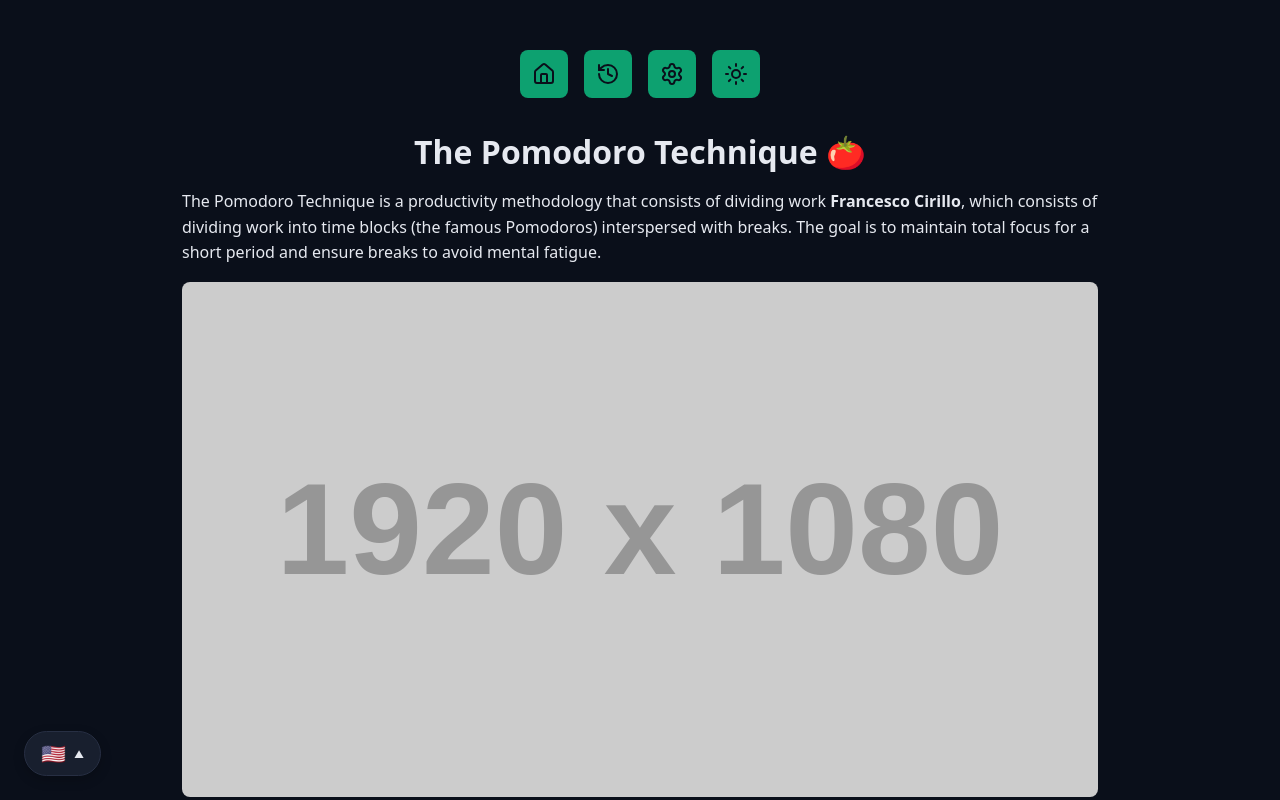
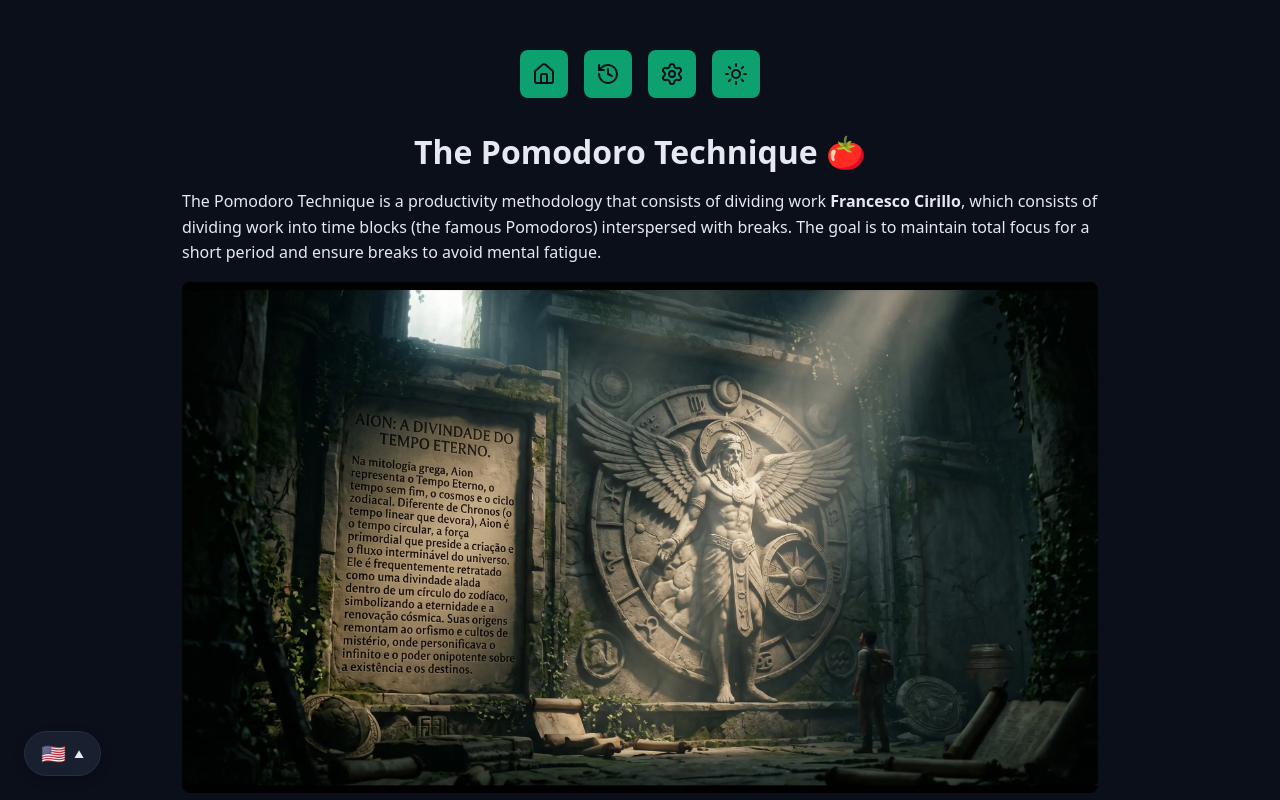
Before and after one commit to alan1994bruno/aion-pomodoro, a React (Vite) app: page /about in a window 1280 px wide. Shown: the top 800 px of the page. Built offline with nearby package versions, Linux system fonts and the light colour scheme.

Commit message:
feat: add history of Aion

```diff
--- a/src/features/misc/routes/AboutScreen.tsx
+++ b/src/features/misc/routes/AboutScreen.tsx
@@ -2,6 +2,7 @@ import { Heading } from '@/components/ui/Heading';
 import { Link } from '@/components/ui/Link';
 import { useEffect } from 'react';
 import { useTranslation } from 'react-i18next';
+import picture from '../../../assets/picture-aion.webp';
 
 export function AboutScreen() {
   const { t } = useTranslation('misc');
@@ -20,7 +21,7 @@ export function AboutScreen() {
         {t('misc.blockTimeStops')}
       </p>
 
-      <img src='https://placehold.co/1920x1080' alt='' />
+      <img src={picture} alt='' />
 
       <h2>{t('misc.traditionalPomodoroWork')}</h2>
       <ul>
```
Also changed, not shown: src/assets/picture-aion.webp (added).
